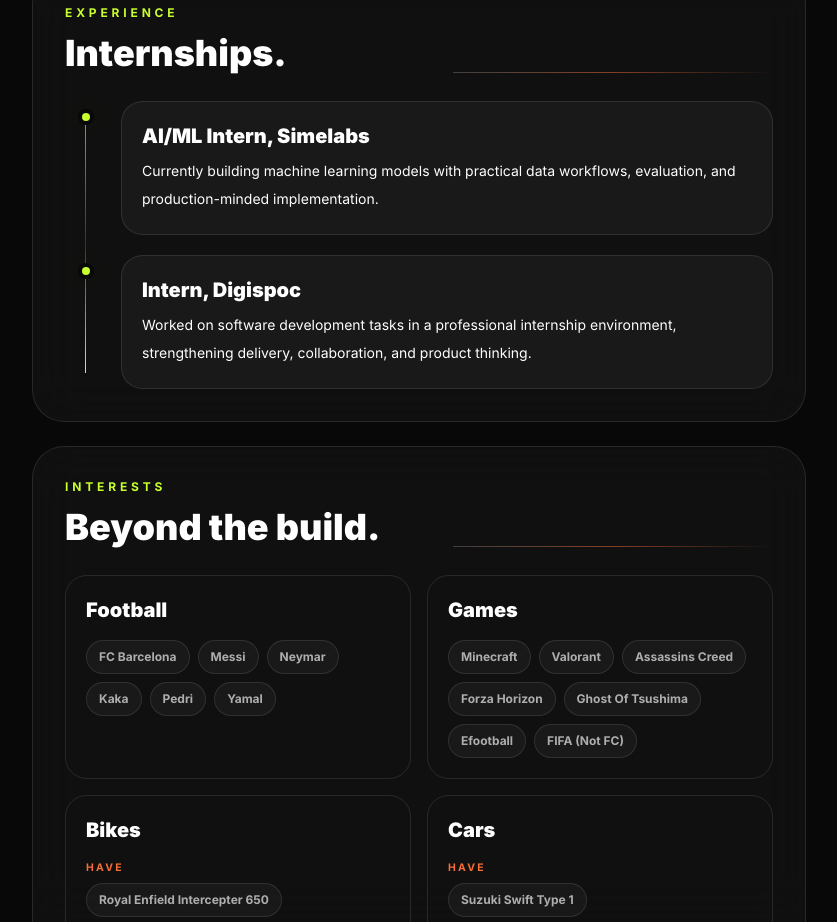
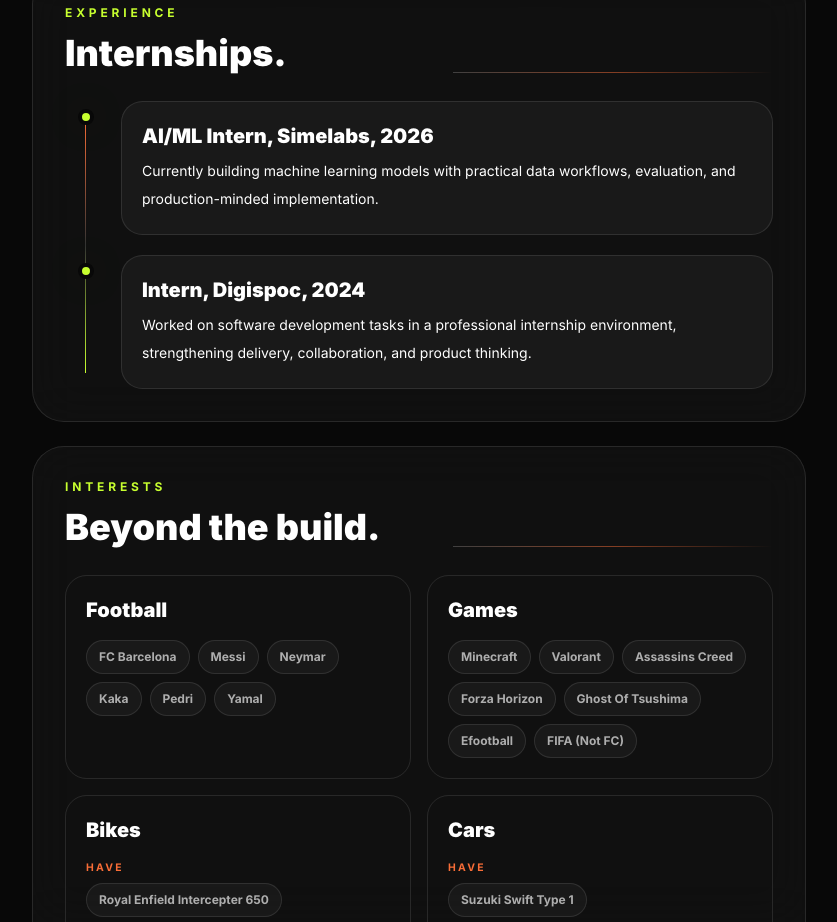
Before and after one commit to Danwanth/Personal_Website, a React (Vite) app: page / in a window 1280 px wide. Shown: the part 2410-3332 px from the top of the page, without its empty margins (442-1279 px from the left). Built offline with nearby package versions, Linux system fonts and the light colour scheme.

Commit message:
Add internship years

```diff
--- a/src/data/portfolio.ts
+++ b/src/data/portfolio.ts
@@ -118,12 +118,12 @@ export const stats: Stat[] = [
 
 export const experienceHighlights = [
   {
-    title: 'AI/ML Intern, Simelabs',
+    title: 'AI/ML Intern, Simelabs, 2026',
     description:
       'Currently building machine learning models with practical data workflows, evaluation, and production-minded implementation.',
   },
   {
-    title: 'Intern, Digispoc',
+    title: 'Intern, Digispoc, 2024',
     description:
       'Worked on software development tasks in a professional internship environment, strengthening delivery, collaboration, and product thinking.',
   },
```
